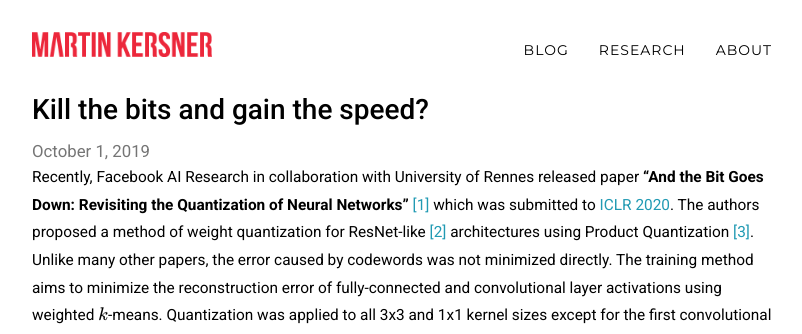
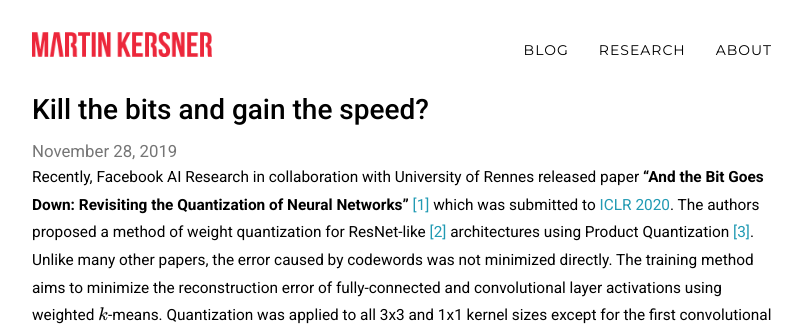
Before and after one commit to martinkersner/martinkersner.github.io, a Jekyll site: the page built from _posts/2019-10-01-kill-the-bits.md, in a window 1280 px wide and 900 px high. Shown: the top 334 px of the window, without its empty margins (238-1040 px from the left). Built offline with Jekyll 4.4.1, drawn with Linux system fonts in a browser that asks for light colours; formulas are drawn with MathJax 3; comment, search, counter and statistics services are not loaded; some of the changed lines change nothing that is shown.

Commit message:
Update date

```diff
--- a/_posts/2019-10-01-kill-the-bits.md
+++ b/_posts/2019-10-01-kill-the-bits.md
@@ -1,8 +1,8 @@
 ---
 layout: post
 title:  "Kill the bits and gain the speed?"
-date:   2019-10-01 00:0:00 +0000
-disqus_identifier: 2019-10-01
+date:   2019-11-28 00:0:00 +0000
+disqus_identifier: 2019-11-28
 author: martin
 comments: true
 summary: Recently, Facebook AI Research in collaboration with University of Rennes released paper “And the Bit Goes Down&#58; Revisiting the Quantization of Neural Networks” which was submitted to ICLR 2020. The authors proposed a method of weight quantization for ResNet-like architectures using Product Quantization. Unlike many other papers, the error caused by codewords was not minimized directly. The training method aims to minimize the reconstruction error of fully-connected and convolutional layer activations using weighted k-means. Quantization was applied to all 3x3 and 1x1 kernel sizes except for the first convolutional layer. The paper emphasizes the importance of optimizing on in-domain input data in both quantizing and fine-tuning stages. Using their technique, weights in ResNet50 can be compressed with a 20x factor while maintaining competitive accuracy (76.1&nbsp;%). The potential impact of byte-aligned codebooks on efficient inference on CPU was briefly mentioned, but no actual method was presented. We propose and explore one possible way of exploiting frequent redundant codewords across input channels in order to accelerate inference on mobile devices.
```
